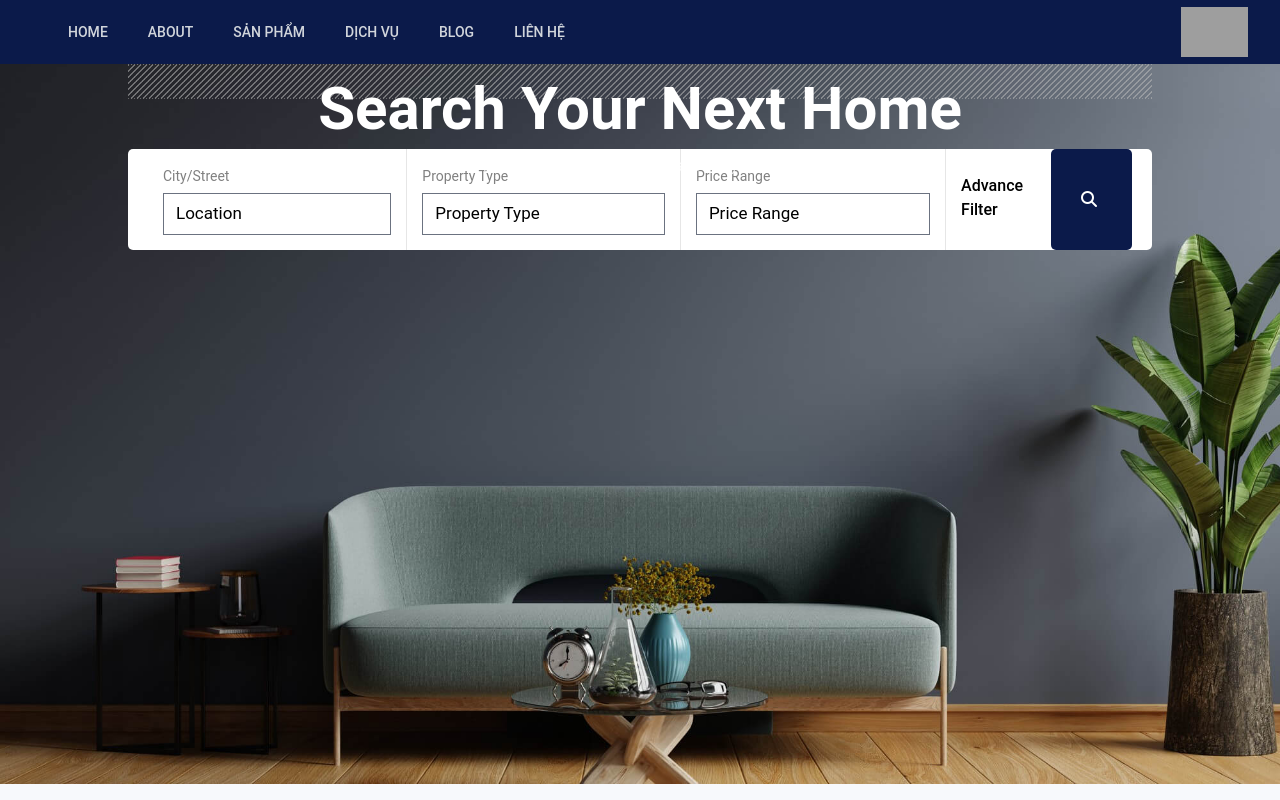
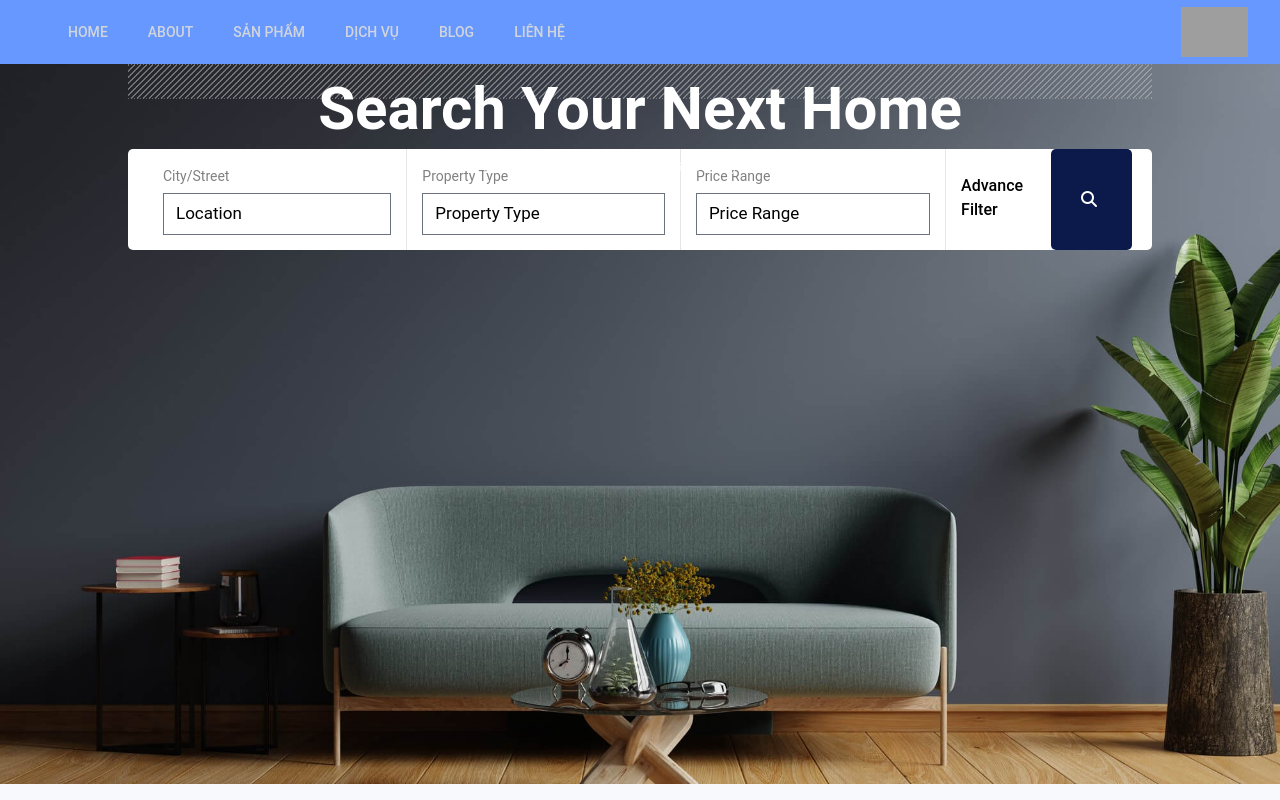
Before and after one commit to QuocDat1219/ecom-blog, a React (Create React App) app: page / in a window 1280 px wide. Shown: the top 800 px of the page. Built offline with nearby package versions, Linux system fonts and the light colour scheme; grey boxes are pictures that could not be loaded.

Commit message:
Update color

```diff
--- a/tailwind.config.js
+++ b/tailwind.config.js
@@ -8,7 +8,7 @@ module.exports = {
   theme: {
     extend: {
       colors: {
-        'color-basic': '#0B1A4A',
+        'color-basic': '#6698FF',
         'text-color': '#FFF',
         'color-title':'#00FFFF',
       },
```
